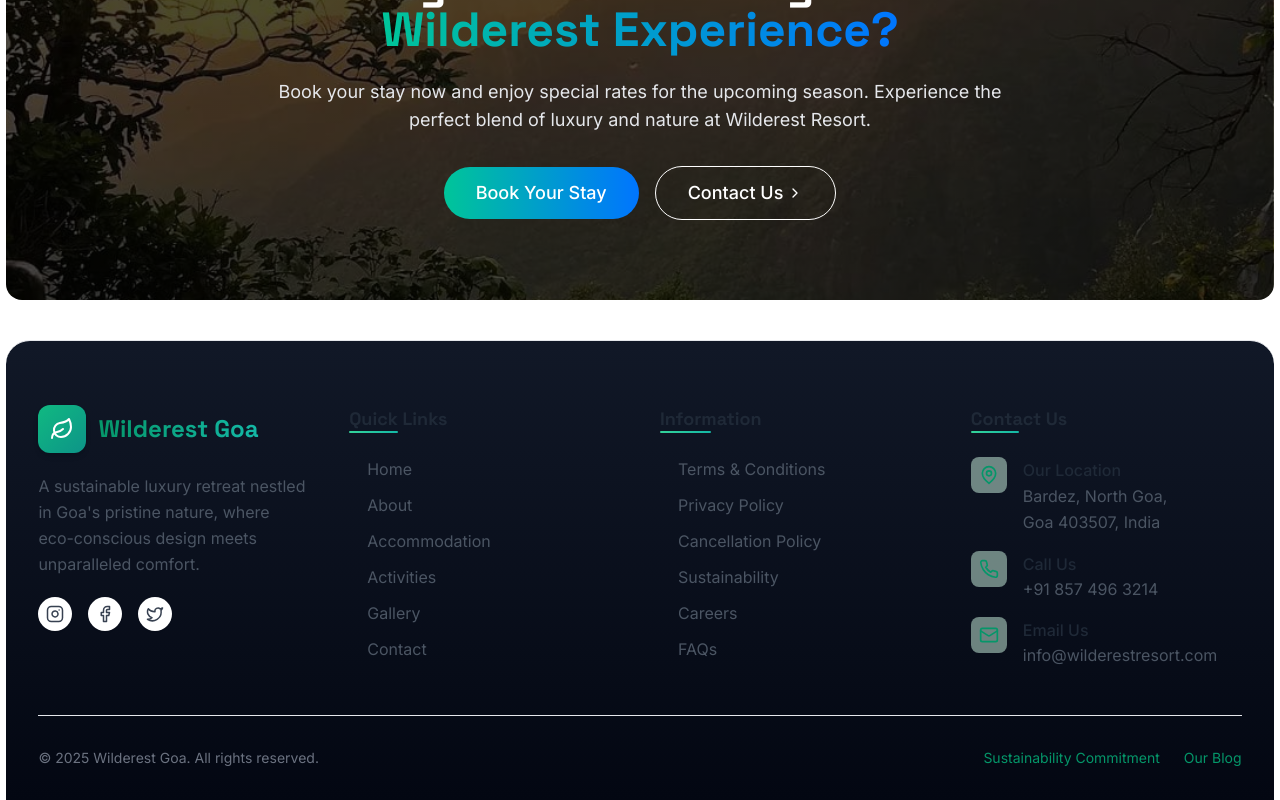
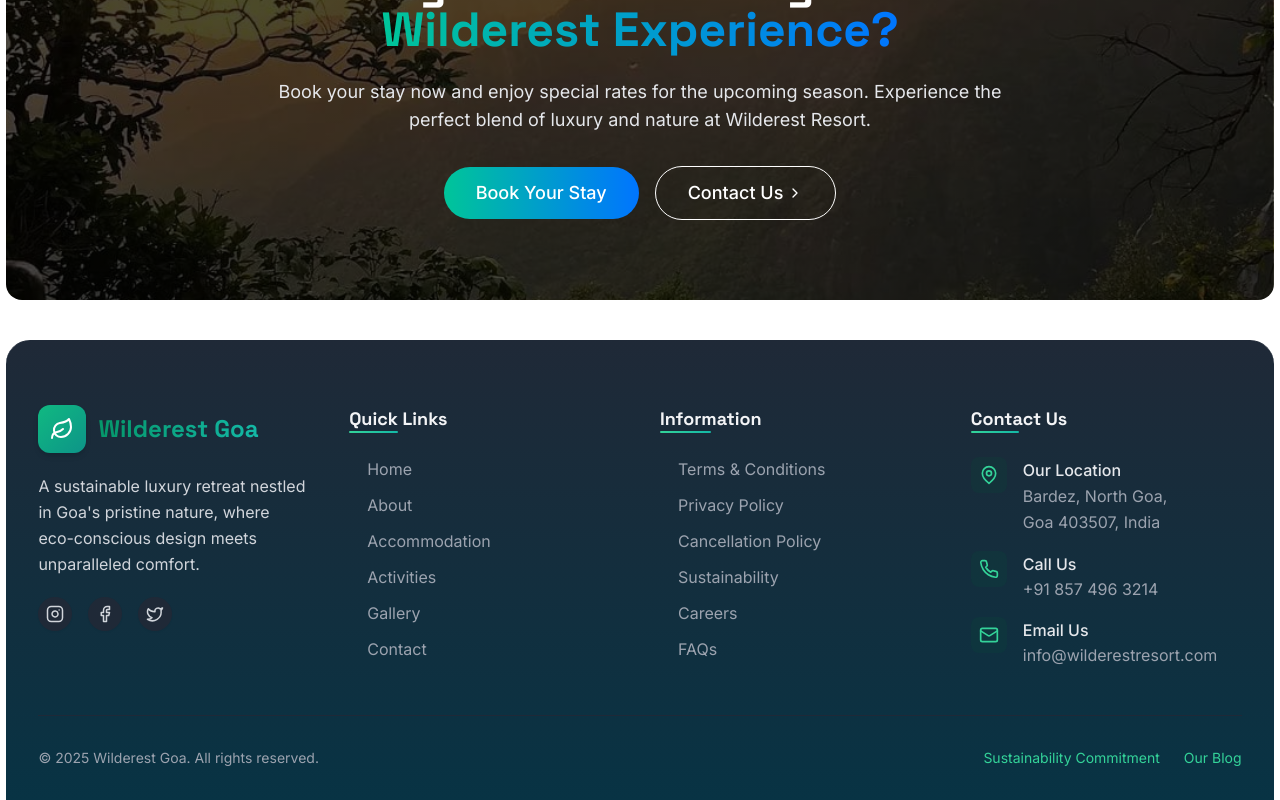
Before and after one commit to ShivamThakurXcode/Wildernest-Goa-Com, a React (Vite) app: page / in a window 1280 px wide. Shown: the part 5979-6779 px from the top of the page. Built offline with nearby package versions, Linux system fonts and the light colour scheme.

Commit message:
footer bg has changes

```diff
--- a/src/components/layout/Footer.tsx
+++ b/src/components/layout/Footer.tsx
@@ -13,7 +13,7 @@ const Footer = () => {
   const currentYear = new Date().getFullYear();
 
   return (
-    <footer className="bg-gradient-to-b rounded-t-3xl w-[99%] mx-auto  from-gray-900 to-gray-950 pt-16 pb-8 border-t border-gray-200 dark:border-gray-800">
+    <footer className="bg-gradient-to-b rounded-t-3xl w-[99%] mx-auto  from-gray-800 to-cyan-950 pt-16 pb-8 border-t  border-gray-800">
       <div className="container mx-auto px-4 sm:px-6 lg:px-8">
         <div className="grid grid-cols-1 md:grid-cols-2 lg:grid-cols-4 gap-10">
           {/* Brand and Description */}
@@ -26,28 +26,28 @@ const Footer = () => {
                 Wilderest Goa
               </h2>
             </Link>
-            <p className="text-gray-600 dark:text-gray-300 leading-relaxed">
+            <p className=" text-gray-300 leading-relaxed">
               A sustainable luxury retreat nestled in Goa's pristine nature,
               where eco-conscious design meets unparalleled comfort.
             </p>
             <div className="flex space-x-4">
               <a
                 href="https://instagram.com"
-                className="p-2 rounded-full bg-white dark:bg-gray-800 shadow-sm hover:shadow-md transition-all hover:bg-emerald-50 dark:hover:bg-gray-700 text-gray-700 dark:text-gray-300 hover:text-emerald-600"
+                className="p-2 rounded-full  bg-gray-800 shadow-sm hover:shadow-md transition-all  hover:bg-gray-700  text-gray-300 hover:text-emerald-600"
                 aria-label="Instagram"
               >
                 <Instagram size={18} />
               </a>
               <a
                 href="https://facebook.com"
-                className="p-2 rounded-full bg-white dark:bg-gray-800 shadow-sm hover:shadow-md transition-all hover:bg-emerald-50 dark:hover:bg-gray-700 text-gray-700 dark:text-gray-300 hover:text-emerald-600"
+                className="p-2 rounded-full  bg-gray-800 shadow-sm hover:shadow-md transition-all  hover:bg-gray-700  text-gray-300 hover:text-emerald-600"
                 aria-label="Facebook"
               >
                 <Facebook size={18} />
               </a>
               <a
                 href="https://twitter.com"
-                className="p-2 rounded-full bg-white dark:bg-gray-800 shadow-sm hover:shadow-md transition-all hover:bg-emerald-50 dark:hover:bg-gray-700 text-gray-700 dark:text-gray-300 hover:text-emerald-600"
+                className="p-2 rounded-full  bg-gray-800 shadow-sm hover:shadow-md transition-all  hover:bg-gray-700  text-gray-300 hover:text-emerald-600"
                 aria-label="Twitter"
               >
                 <Twitter size={18} />
@@ -57,7 +57,7 @@ const Footer = () => {
 
           {/* Quick Links */}
           <div>
-            <h3 className="text-lg font-semibold mb-6 text-gray-800 dark:text-gray-100 relative inline-block">
+            <h3 className="text-lg font-semibold mb-6  text-gray-100 relative inline-block">
               Quick Links
               <span className="absolute bottom-0 left-0 w-1/2 h-0.5 bg-gradient-to-r from-emerald-400 to-teal-500 rounded-full"></span>
             </h3>
@@ -73,7 +73,7 @@ const Footer = () => {
                 <li key={link.name}>
                   <Link
                     to={link.path}
-                    className="text-gray-600 dark:text-gray-400 hover:text-emerald-600 dark:hover:text-emerald-400 transition-colors flex items-center group"
+                    className=" text-gray-400  hover:text-emerald-400 transition-colors flex items-center group"
                   >
                     <span className="w-1.5 h-1.5 rounded-full bg-emerald-400 mr-3 opacity-0 group-hover:opacity-100 transition-opacity"></span>
                     {link.name}
@@ -85,7 +85,7 @@ const Footer = () => {
 
           {/* Legal */}
           <div>
-            <h3 className="text-lg font-semibold mb-6 text-gray-800 dark:text-gray-100 relative inline-block">
+            <h3 className="text-lg font-semibold mb-6  text-gray-100 relative inline-block">
               Information
               <span className="absolute bottom-0 left-0 w-1/2 h-0.5 bg-gradient-to-r from-emerald-400 to-teal-500 rounded-full"></span>
             </h3>
@@ -101,7 +101,7 @@ const Footer = () => {
                 <li key={link.name}>
                   <Link
                     to={link.path}
-                    className="text-gray-600 dark:text-gray-400 hover:text-emerald-600 dark:hover:text-emerald-400 transition-colors flex items-center group"
+                    className=" text-gray-400  hover:text-emerald-400 transition-colors flex items-center group"
                   >
                     <span className="w-1.5 h-1.5 rounded-full bg-emerald-400 mr-3 opacity-0 group-hover:opacity-100 transition-opacity"></span>
                     {link.name}
@@ -113,20 +113,18 @@ const Footer = () => {
 
           {/* Contact Info */}
           <div>
-            <h3 className="text-lg font-semibold mb-6 text-gray-800 dark:text-gray-100 relative inline-block">
+            <h3 className="text-lg font-semibold mb-6  text-gray-100 relative inline-block">
               Contact Us
               <span className="absolute bottom-0 left-0 w-1/2 h-0.5 bg-gradient-to-r from-emerald-400 to-teal-500 rounded-full"></span>
             </h3>
             <ul className="space-y-4">
               <li className="flex items-start">
-                <div className="p-2 rounded-lg bg-emerald-100/50 dark:bg-emerald-900/20 mr-4">
-                  <MapPin className="text-emerald-600 dark:text-emerald-400 h-5 w-5" />
+                <div className="p-2 rounded-lg  bg-emerald-900/20 mr-4">
+                  <MapPin className=" text-emerald-400 h-5 w-5" />
                 </div>
                 <div>
-                  <p className="font-medium text-gray-800 dark:text-gray-200">
-                    Our Location
-                  </p>
-                  <p className="text-gray-600 dark:text-gray-400">
+                  <p className="font-medium  text-gray-200">Our Location</p>
+                  <p className=" text-gray-400">
                     Bardez, North Goa,
                     <br />
                     Goa 403507, India
@@ -134,32 +132,28 @@ const Footer = () => {
                 </div>
               </li>
               <li className="flex items-start">
-                <div className="p-2 rounded-lg bg-emerald-100/50 dark:bg-emerald-900/20 mr-4">
-                  <Phone className="text-emerald-600 dark:text-emerald-400 h-5 w-5" />
+                <div className="p-2 rounded-lg  bg-emerald-900/20 mr-4">
+                  <Phone className=" text-emerald-400 h-5 w-5" />
                 </div>
                 <div>
-                  <p className="font-medium text-gray-800 dark:text-gray-200">
-                    Call Us
-                  </p>
+                  <p className="font-medium  text-gray-200">Call Us</p>
                   <a
                     href="tel:+918574963214"
-                    className="text-gray-600 dark:text-gray-400 hover:text-emerald-600 dark:hover:text-emerald-400 transition-colors"
+                    className=" text-gray-400  hover:text-emerald-400 transition-colors"
                   >
                     +91 857 496 3214
                   </a>
                 </div>
               </li>
               <li className="flex items-start">
-                <div className="p-2 rounded-lg bg-emerald-100/50 dark:bg-emerald-900/20 mr-4">
-                  <Mail className="text-emerald-600 dark:text-emerald-400 h-5 w-5" />
+                <div className="p-2 rounded-lg  bg-emerald-900/20 mr-4">
+                  <Mail className=" text-emerald-400 h-5 w-5" />
                 </div>
                 <div>
-                  <p className="font-medium text-gray-800 dark:text-gray-200">
-                    Email Us
-                  </p>
+                  <p className="font-medium  text-gray-200">Email Us</p>
                   <a
                     href="mailto:info@wilderestresort.com"
-                    className="text-gray-600 dark:text-gray-400 hover:text-emerald-600 dark:hover:text-emerald-400 transition-colors"
+                    className=" text-gray-400  hover:text-emerald-400 transition-colors"
                   >
                     info@wilderestresort.com
                   </a>
@@ -169,20 +163,20 @@ const Footer = () => {
           </div>
         </div>
 
-        <div className="mt-12 pt-8 border-t border-gray-200 dark:border-gray-800 flex flex-col md:flex-row justify-between items-center">
-          <div className="text-gray-500 dark:text-gray-400 text-sm mb-4 md:mb-0">
+        <div className="mt-12 pt-8 border-t  border-gray-800 flex flex-col md:flex-row justify-between items-center">
+          <div className=" text-gray-400 text-sm mb-4 md:mb-0">
             © {currentYear} Wilderest Goa. All rights reserved.
           </div>
           <div className="flex items-center space-x-6">
             <Link
               to="/sustainability"
-              className="text-sm text-emerald-600 dark:text-emerald-400 hover:underline"
+              className="text-sm  text-emerald-400 hover:underline"
             >
               Sustainability Commitment
             </Link>
             <Link
               to="/blog"
-              className="text-sm text-emerald-600 dark:text-emerald-400 hover:underline"
+              className="text-sm  text-emerald-400 hover:underline"
             >
               Our Blog
             </Link>
```
